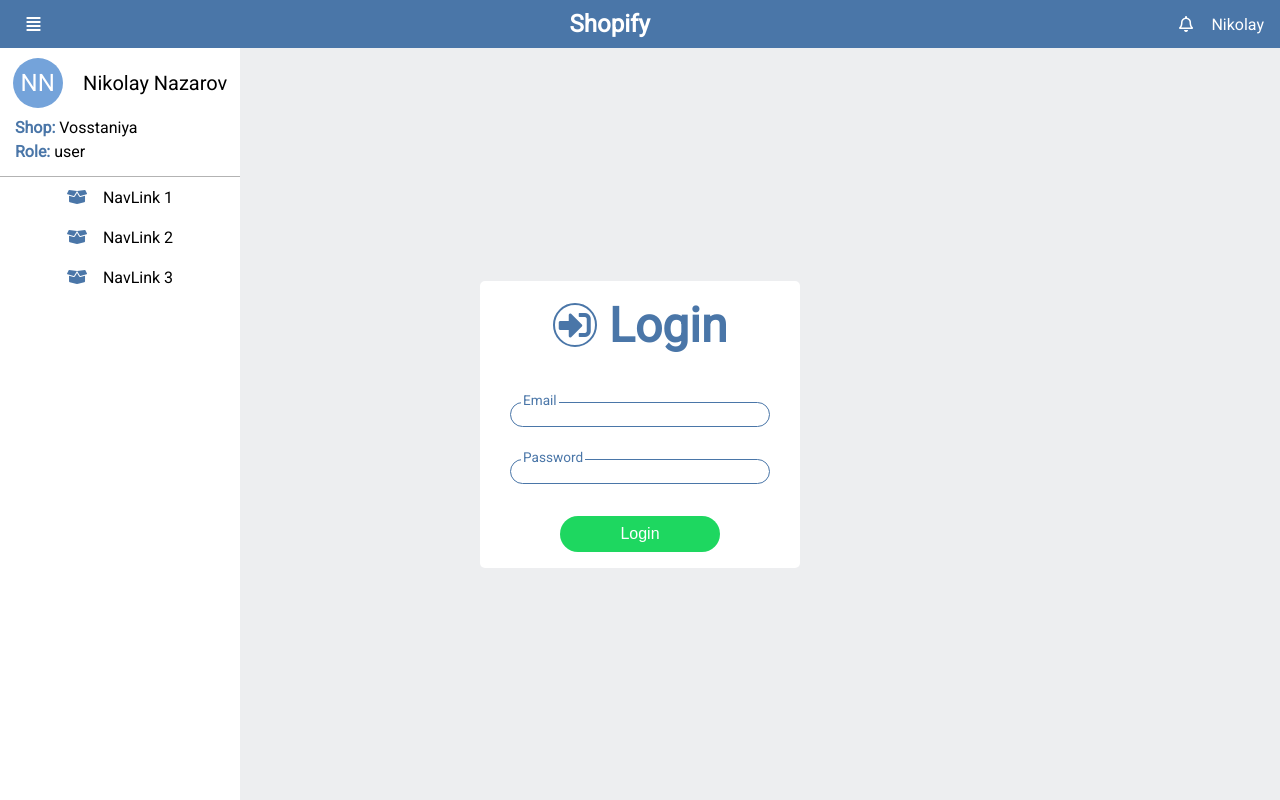
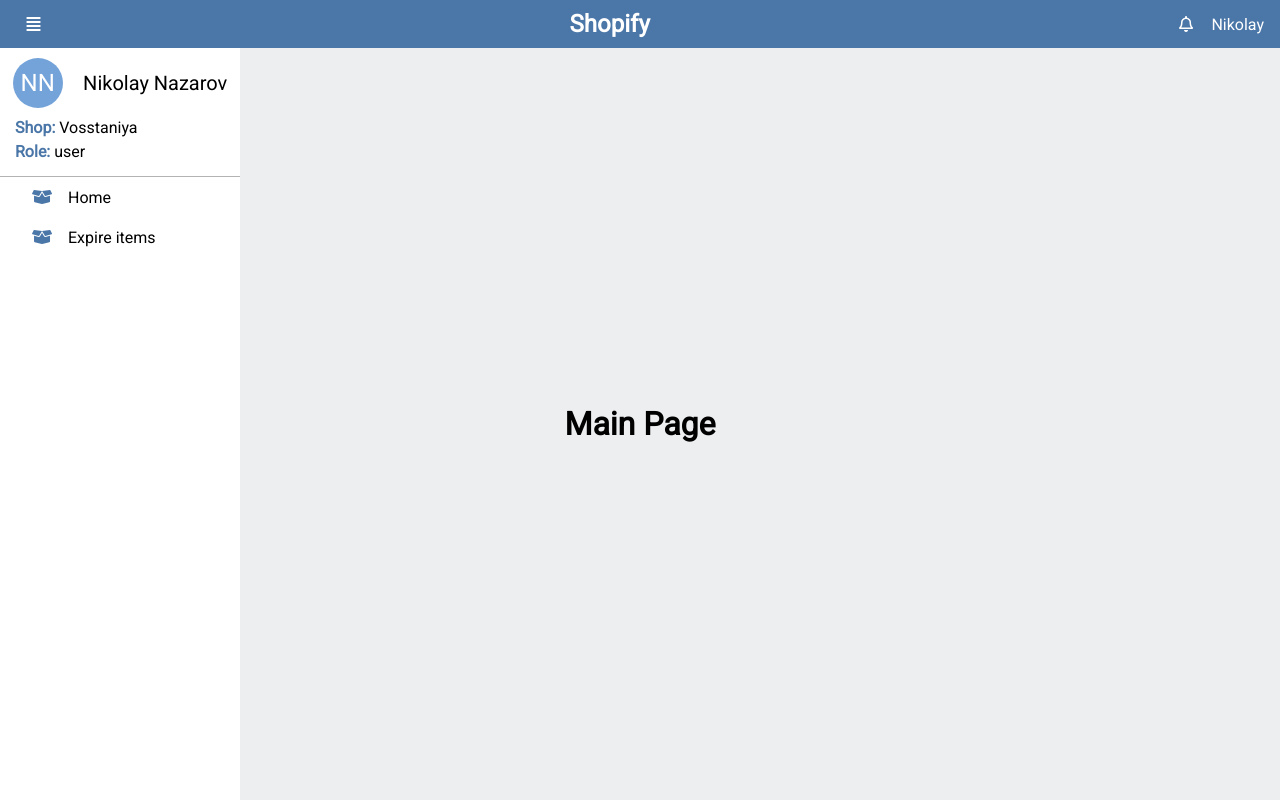
Before and after one commit to falsyMoogle/shopify, a React (Create React App) app in the folder client/: page / in a window 1280 px wide. Both pictures are taken after a click on the element 33 px from the left and 24 px from the top of the page. Built offline with nearby package versions, Linux system fonts and the light colour scheme.

Commit message:
Routing added. Sidebar links now active, styles updated

```diff
--- a/client/package.json
+++ b/client/package.json
@@ -9,6 +9,8 @@
     "node-sass": "^4.14.1",
     "react": "^16.13.1",
     "react-dom": "^16.13.1",
+    "react-router": "^5.2.0",
+    "react-router-dom": "^5.2.0",
     "react-scripts": "3.4.3",
     "react-transition-group": "^4.4.1"
   },
--- a/client/src/App.js
+++ b/client/src/App.js
@@ -1,16 +1,27 @@
 import React from 'react'
+import { BrowserRouter as Router, Switch, Route } from 'react-router-dom'
 
+// Components
 import Header from './components/Header'
-import LoginForm from './components/LoginForm'
+// Pages
+import Home from './Pages/Home'
+import Login from './Pages/Login'
+import MenageItems from './Pages/AddItems'
 
 function App() {
 	return (
-		<div className='app'>
-			<Header />
-			<div className='app__content'>
-				<LoginForm />
+		<Router>
+			<div className='app'>
+				<Header />
+				<div className='app__content'>
+					<Switch>
+						<Route path='/' component={Home} exact />
+						<Route path='/additems' component={MenageItems} />
+						<Route path='/login' component={Login} />
+					</Switch>
+				</div>
 			</div>
-		</div>
+		</Router>
 	)
 }
 
--- /dev/null
+++ b/client/src/Pages/AddItems.js
@@ -0,0 +1,13 @@
+import React from 'react'
+
+import Container from '../layout/utils/Container'
+
+const AddItems = () => {
+	return (
+		<Container>
+			<h1>Add items page</h1>
+		</Container>
+	)
+}
+
+export default AddItems
--- /dev/null
+++ b/client/src/Pages/Home.js
@@ -0,0 +1,12 @@
+import React from 'react'
+import Container from '../layout/utils/Container'
+
+const Home = () => {
+	return (
+		<Container>
+			<h1>Main Page</h1>
+		</Container>
+	)
+}
+
+export default Home
--- /dev/null
+++ b/client/src/Pages/Login.js
@@ -0,0 +1,14 @@
+import React from 'react'
+
+import Container from '../layout/utils/Container'
+import LoginForm from '../components/LoginForm'
+
+const Login = () => {
+	return (
+		<Container>
+			<LoginForm />
+		</Container>
+	)
+}
+
+export default Login
--- a/client/src/components/LoginForm.js
+++ b/client/src/components/LoginForm.js
@@ -1,10 +1,7 @@
 import React from 'react'
-
-import Container from '../layout/utils/Container'
 
 const LoginForm = () => {
 	return (
-		<Container>
 		<form className='login-form'>
 			<div className='login-form__header'>
 				<i className='fas fa-sign-in-alt'></i>
@@ -22,7 +19,6 @@
 				<button className='btn btn-lg'>Login</button>
 			</div>
 		</form>
-		</Container>
 	)
 }
 
--- a/client/src/layout/Sidebar.js
+++ b/client/src/layout/Sidebar.js
@@ -1,4 +1,5 @@
 import React, { useState, useRef } from 'react'
+import { Link } from 'react-router-dom'
 
 import { CSSTransition } from 'react-transition-group'
 import { useOnClickOutside } from '../hooks/hooks'
@@ -39,18 +40,14 @@
 					<UserInfo user={user} />
 
 					<ul className='sidebar__list'>
-						<li className='sidebar__list__item'>
+						<Link to='/' className='sidebar__list__item'>
 							<FlatIcon icon='fas fa-box-open' />
-							<span className='sidebar__list__item-text'>NavLink 1</span>
-						</li>
-						<li className='sidebar__list__item'>
+							<span className='sidebar__list__item-text'>Home</span>
+						</Link>
+						<Link to='/additems' className='sidebar__list__item'>
 							<FlatIcon icon='fas fa-box-open' />
-							<span className='sidebar__list__item-text'>NavLink 2</span>
-						</li>
-						<li className='sidebar__list__item'>
-							<FlatIcon icon='fas fa-box-open' />
-							<span className='sidebar__list__item-text'>NavLink 3</span>
-						</li>
+							<span className='sidebar__list__item-text'>Expire items</span>
+						</Link>
 					</ul>
 				</nav>
 			</CSSTransition>
--- a/client/src/styles/layout/Sidebar.scss
+++ b/client/src/styles/layout/Sidebar.scss
@@ -14,8 +14,8 @@
 			width: inherit;
 			height: 40px;
 			display: flex;
-			justify-content: center;
 			align-items: center;
+			padding-left: 2rem;
 			color: var(--black);
 			cursor: pointer;
 			transition: 0.2s ease;
```
Also changed, not shown: 1 other file (tests, documents, lock files or other folders). Lines whose indentation alone changed are shown as unchanged.
